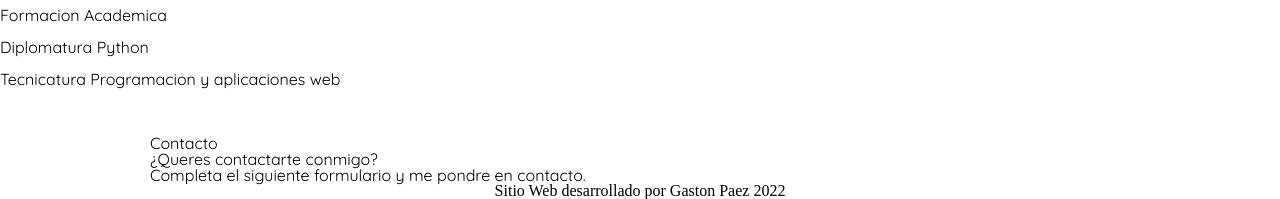
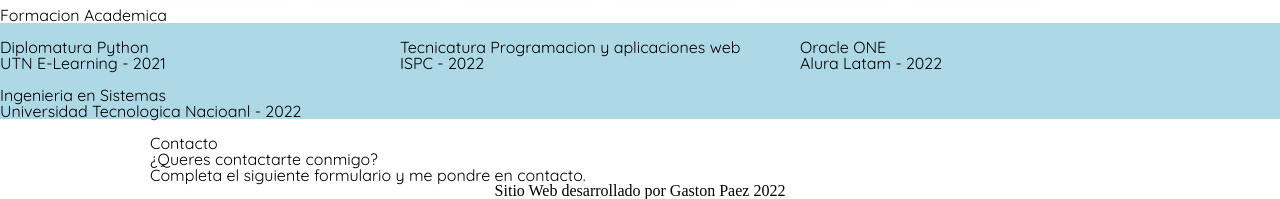
Before and after one commit to GastonPaez/Challenge_frontend_1, a plain HTML site: page index.html in a window 1280 px wide. Shown: the part 826-1025 px from the top of the page. Drawn offline with Linux system fonts and the light colour scheme.

Commit message:
section education

```diff
--- a/css/styles.css
+++ b/css/styles.css
@@ -91,3 +91,15 @@ li {
 .container-footer {
     text-align: center;
 }
+
+.education-section {
+    display: flex;
+    background: lightblue;
+    flex-wrap: wrap;
+
+
+}
+
+.education {
+    width: 400px;
+}
--- a/index.html
+++ b/index.html
@@ -81,14 +81,57 @@
 
         <div class="container-education">
             <h2 class="subtitle">Formacion Academica</h2>
-            <nav>
-                <ul class="educaction">
-                    <li class="education-link"><img src="" alt=""><p>Diplomatura Python</p></li>
-                    <li class="education-link"><img src="" alt=""><p></p>Tecnicatura Programacion y aplicaciones web</li>
-                    <li class="education-link"><img src="" alt=""><p></p></li>
-                    <li class="education-link"><img src="" alt=""><p></p></li>
-                </ul>
-            </nav>
+            <div class="education-section">
+                <div class="education">
+                    <div class="education-card">
+                        <div class="education-card-img">
+                            <img src="" alt="">
+                        </div>
+                        <div class="education-card-text">
+                            <h3 class="title-education">Diplomatura Python</h3>
+                            <p class="text-education">UTN E-Learning - 2021</p>
+                        </div>
+                    </div>
+                </div>
+
+                <div class="education">
+                    <div class="education-card">
+                        <div class="education-card-img">
+                            <img src="" alt="">
+                        </div>
+                        <div class="education-card-text">
+                            <h3 class="title-education">Tecnicatura Programacion y aplicaciones web</h3>
+                            <p class="text-education">ISPC - 2022</p>
+                        </div>
+                    </div>
+                </div>
+
+                <div class="education">
+                    <div class="education-card">
+                        <div class="education-card-img">
+                            <img src="" alt="">
+                        </div>
+                        <div class="education-card-text">
+                            <h3 class="title-education">Oracle ONE</h3>
+                            <p class="text-education">Alura Latam - 2022</p>
+                        </div>
+                    </div>
+                </div>
+
+                <div class="education">
+                    <div class="education-card">
+                        <div class="education-card-img">
+                            <img src="" alt="">
+                        </div>
+                        <div class="education-card-text">
+                            <h3 class="title-education">Ingenieria en Sistemas</h3>
+                            <p class="text-education">Universidad Tecnologica Nacioanl - 2022</p>
+                        </div>
+                    </div>
+                </div>
+
+            </div>
+
         </div>
 
         <div class="container-experience">
```
